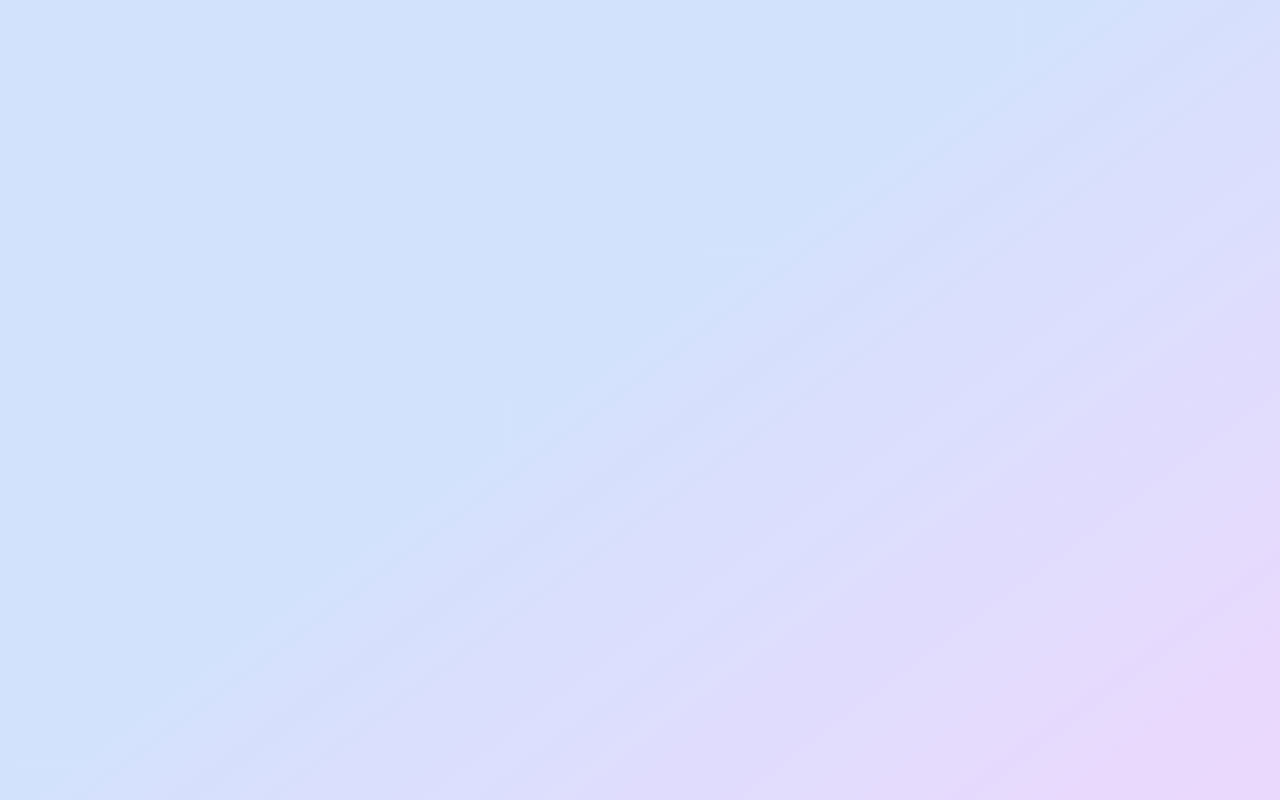
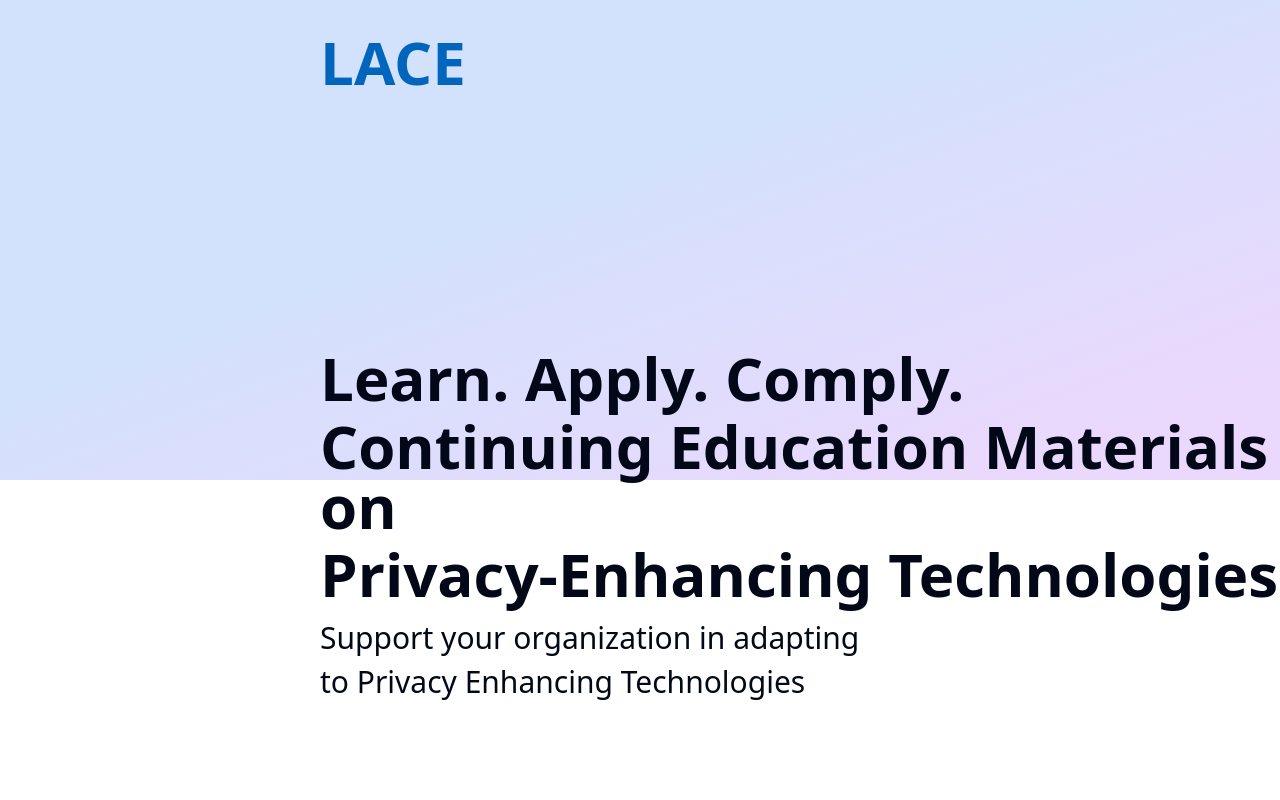
Before and after one commit to tnkuehne/LACE, a SvelteKit app in the folder sveltekit/: page / in a window 1280 px wide. Shown: the top 800 px of the page. Built offline with nearby package versions, Linux system fonts and the light colour scheme.

Commit message:
bring in the text

```diff
--- a/sveltekit/src/routes/+page.svelte
+++ b/sveltekit/src/routes/+page.svelte
@@ -1,7 +1,23 @@
-<div class="relative">
+<div class="relative w-full h-[60vh] flex">
     <!-- Gradient Background -->
     <div class="absolute inset-0 bg-gradient-to-br from-40% from-blue-500 to-90% to-purple-500 opacity-30"></div>
 
     <!-- Image Overlay -->
     <img src="http://localhost:5173/grainy.png" alt="Overlay" class="mix-blend-overlay w-full h-full">
+
+    <!-- Text Overlay -->
+    <div class="absolute left-1/4 max-w-3/4 space-y-64 pt-8">
+        <h1 class="text-6xl font-bold uppercase text-primary">LACE</h1>
+        <div class="space-y-4">
+            <div class="space-y-2">
+                <p class="text-6xl font-bold">Learn. Apply. Comply.</p>
+                <p class="text-6xl font-bold">Continuing Education Materials on </p>
+                <p class="text-6xl font-bold">Privacy-Enhancing Technologies</p>
+            </div>
+            <div class="space-y-2">
+                <p class="text-3xl">Support your organization in adapting</p>
+                <p class="text-3xl">to Privacy Enhancing Technologies</p>
+            </div>
+        </div>
+    </div>
 </div>
```
